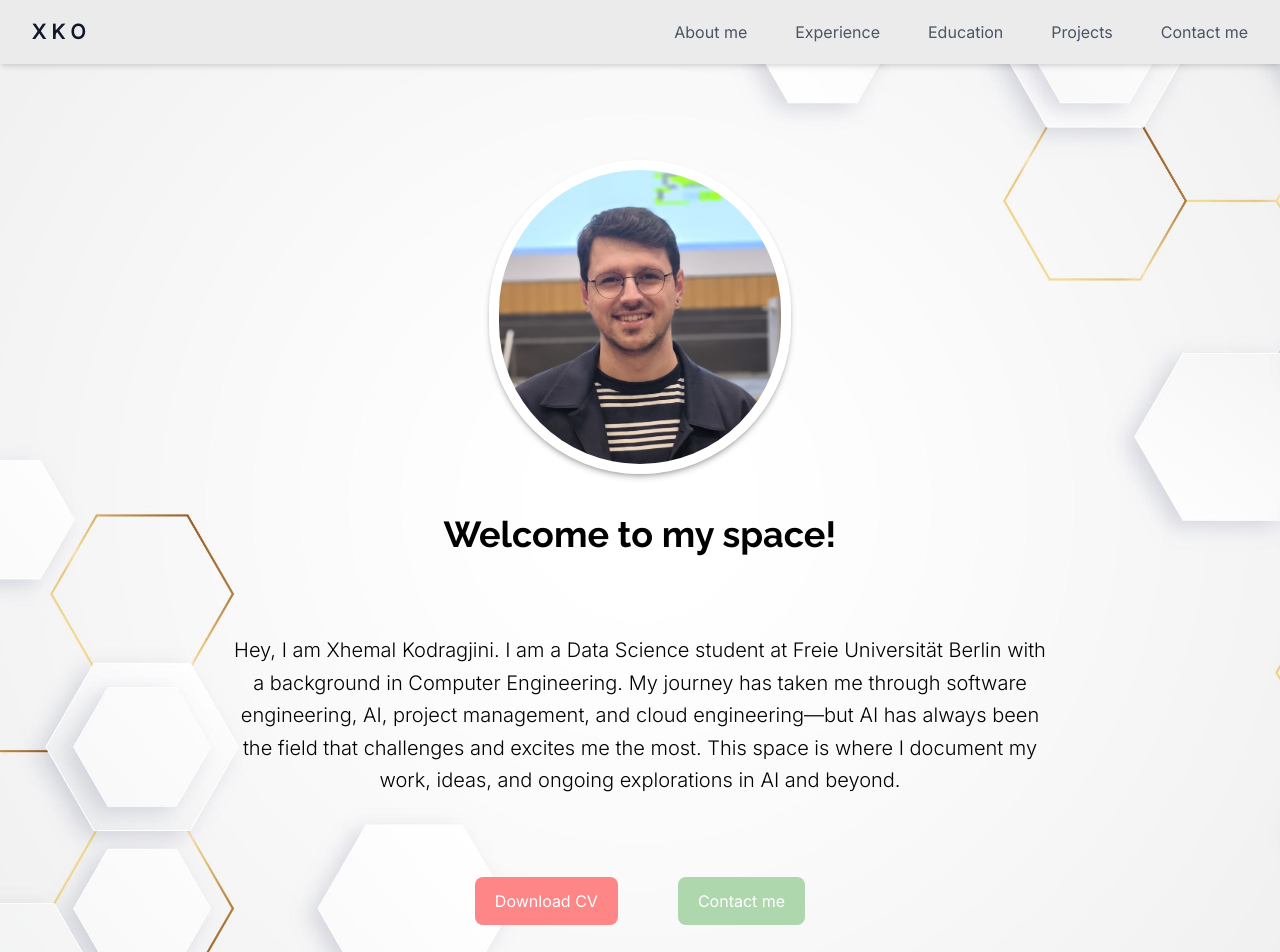
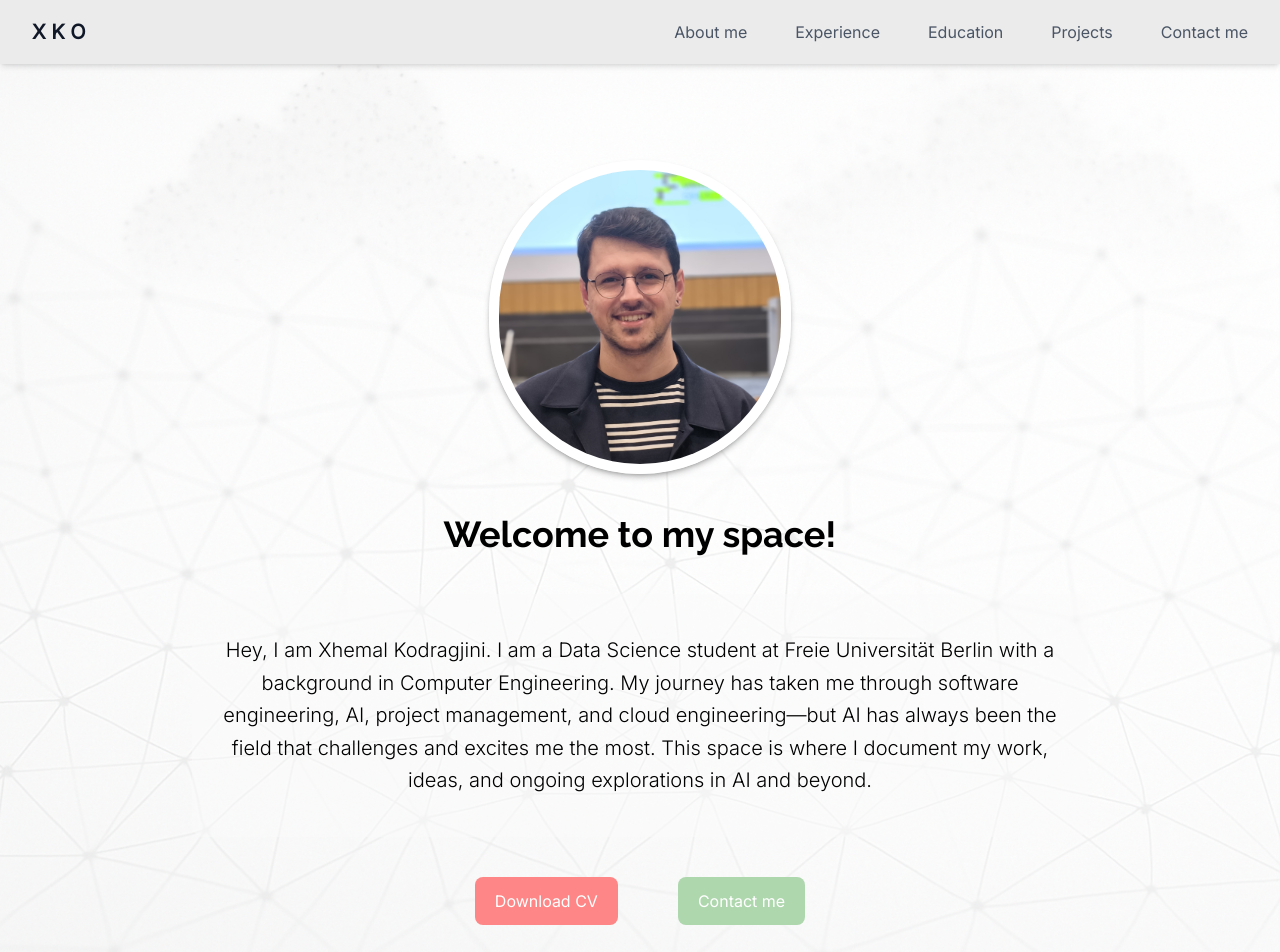
Before and after one commit to xhemalkodragjini/personal-portfolio, a Next.js app: page / in a window 1280 px wide. Shown: the top 952 px of the page. Built offline with nearby package versions, Linux system fonts and the light colour scheme.

Commit message:
change welcome section

```diff
--- a/components/Welcome.js
+++ b/components/Welcome.js
@@ -2,7 +2,7 @@ import Image from 'next/image';
 
 export default function Welcome() {
   return (
-    <div id="about" className="flex flex-col items-center text-center py-20 bg-[url('/assets/welcome/welcome_background.jpg')] bg-cover bg-center bg-no-repeat">
+    <div id="about" className="flex flex-col items-center text-center py-20 bg-[url('/assets/welcome/welcome_background.png')] bg-cover bg-center bg-no-repeat shadow-xl">
       <div className="relative w-3/4 max-w-[302px] h-auto">
         <Image
           src="/assets/welcome/welcome_pic.jpg"
@@ -13,11 +13,11 @@ export default function Welcome() {
         />
       </div>
 
-      <h1 style={{ fontFamily: 'Raleway, sans-serif' }} className="mt-10 text-3xl sm:text-4xl font-bold text-black">
+      <h1 style={{ fontFamily: 'Raleway, sans-serif' }} className="mt-10 mb-10 text-3xl sm:text-4xl font-bold text-black">
         Welcome to my space!
       </h1>
 
-      <p className="max-w-4xl text-[20px] font-inter font-light text-black leading-relaxed px-10 py-20">
+      <p className="max-w-4xl text-[20px] font-inter font-light text-black leading-relaxed px-5 py-10 mb-10 bg-[#fbfbfb]/50 rounded-xl">
         Hey, I am Xhemal Kodragjini. I am a Data Science student at Freie Universität Berlin with a background in Computer Engineering. My journey has taken me through software engineering, AI, project management, and cloud engineering—but AI has always been the field that challenges and excites me the most. This space is where I document my work, ideas, and ongoing explorations in AI and beyond.
       </p>
       <div className="flex space-x-15">
```
Also changed, not shown: public/assets/welcome/welcome_background.jpg (deleted), public/assets/welcome/welcome_background.png (added).
